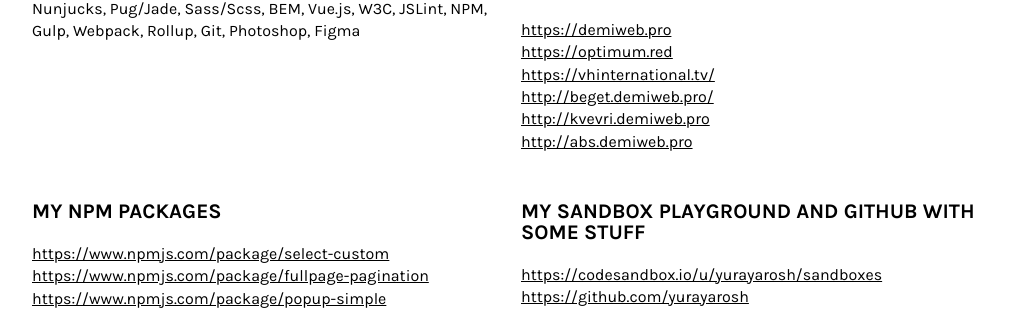
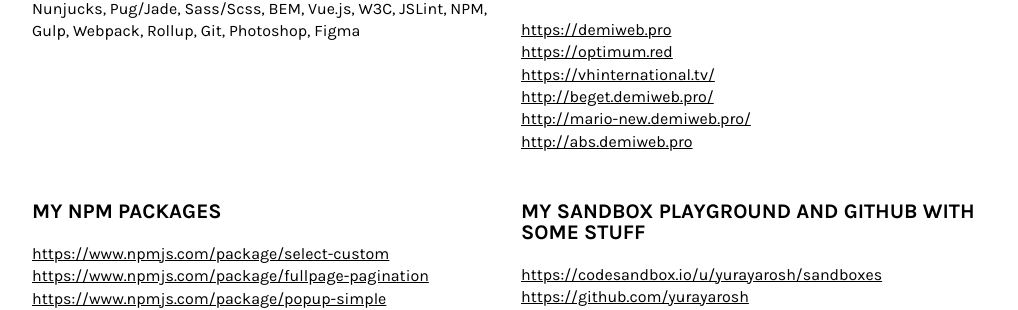
Before and after one commit to yurayarosh/cv, a Jekyll site: the page built from index.md, in a window 1280 px wide. Shown: the part 728-1038 px from the top of the page, without its empty margins (127-1145 px from the left). Built offline with Jekyll 4.4.1, drawn with Linux system fonts in a browser that asks for light colours; part of the change alters nothing that is shown.

Commit message:
replace `kvevri` by `mario` in work examples

```diff
--- a/_data/main-data.yaml
+++ b/_data/main-data.yaml
@@ -39,8 +39,8 @@ blocks:
         title: https://vhinternational.tv/
       - href: http://beget.demiweb.pro/
         title: http://beget.demiweb.pro/
-      - href: http://kvevri.demiweb.pro
-        title: http://kvevri.demiweb.pro
+      - href: http://mario-new.demiweb.pro/
+        title: http://mario-new.demiweb.pro/
       - href: http://abs.demiweb.pro
         title: http://abs.demiweb.pro
   - title: My npm packages
```
